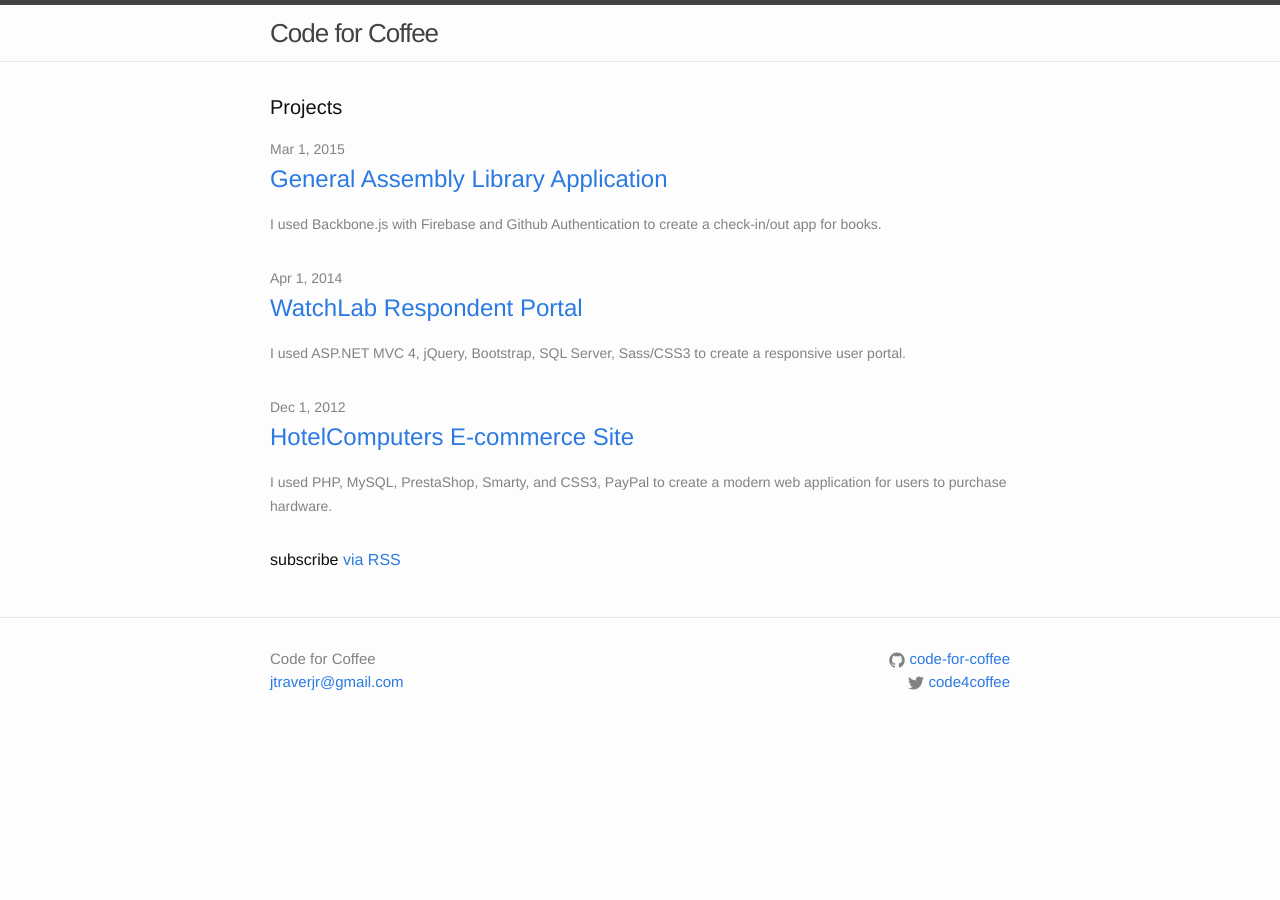
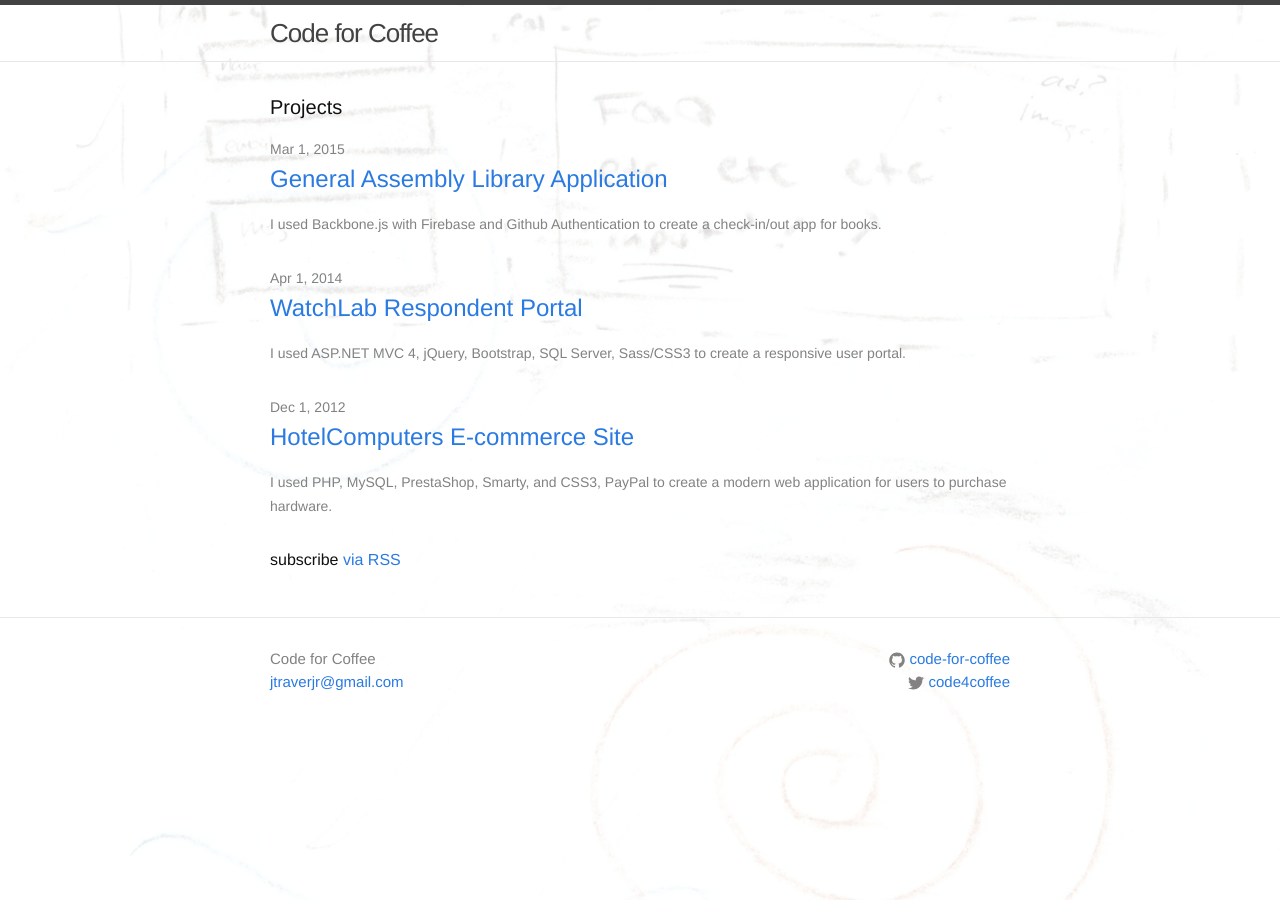
Before and after one commit to code-for-coffee/code-for-coffee.github.io-eh, a Jekyll site: the page built from index.html, in a window 1280 px wide. Built offline with Jekyll 4.4.1, drawn with Linux system fonts in a browser that asks for light colours.

Commit message:
adding background

```diff
--- a/_sass/_base.scss
+++ b/_sass/_base.scss
@@ -13,16 +13,24 @@
 /**
  * Basic styling
  */
+
+ html {
+
+ }
+
+
 body {
     font-family: $base-font-family;
     font-size: $base-font-size;
     line-height: $base-line-height;
     font-weight: 300;
     color: $text-color;
-    background-color: $background-color;
-    -webkit-text-size-adjust: 100%;
+    background: url(/img/whispy-dev-background.png) no-repeat center center fixed;
+    -webkit-background-size: cover;
+    -moz-background-size: cover;
+    -o-background-size: cover;
+    background-size: cover;    -webkit-text-size-adjust: 100%;
 }
-
 
 
 /**
```
Also changed, not shown: img/whispy-dev-background.png (added).
